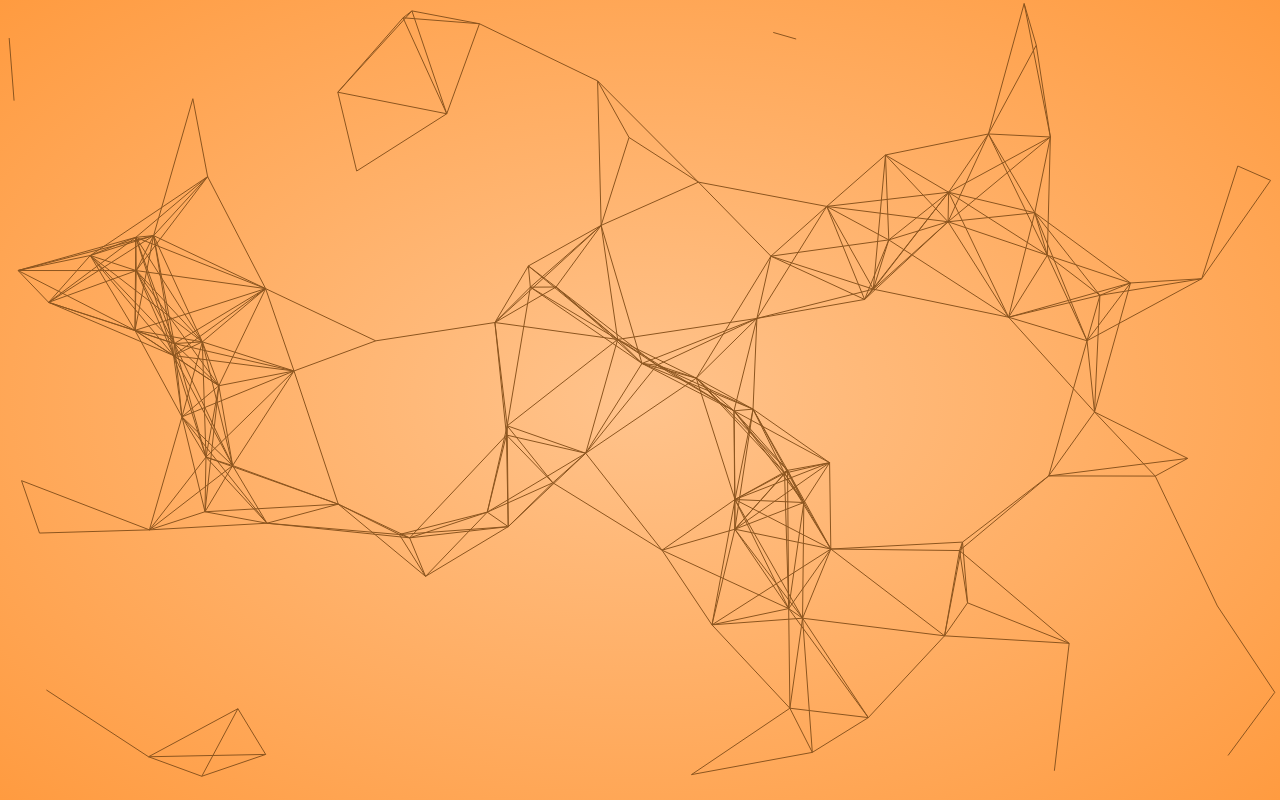
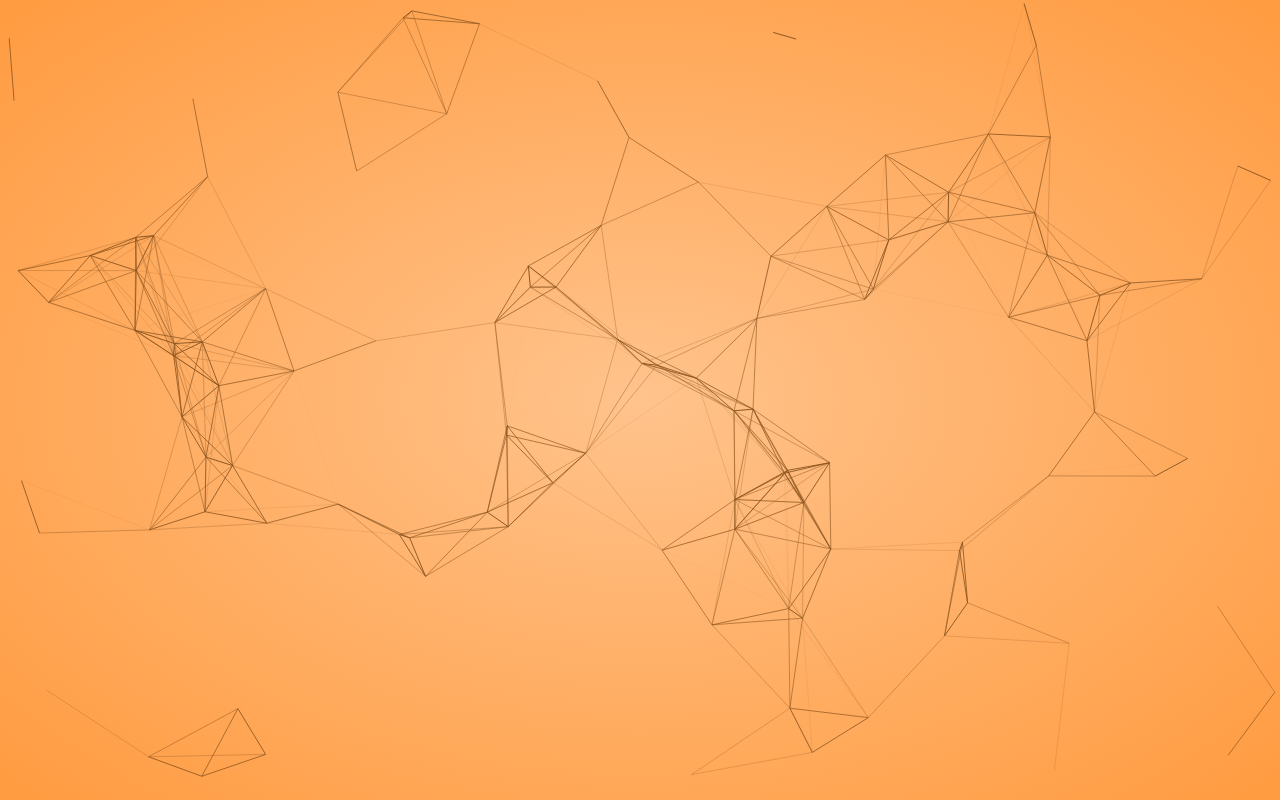
Before and after one commit to gpbaculio/gpb-portfolio, a React (Create React App) app: page / in a window 1280 px wide. Built offline with nearby package versions, Linux system fonts and the light colour scheme.

Commit message:
Update App.tsx

```diff
--- a/src/App.tsx
+++ b/src/App.tsx
@@ -68,7 +68,7 @@ function App() {
 
         //check particle position, check mouse position, move the particle, draw the particle
         update() {
-          if (mouse && mouse.x && mouse.y) {
+          if (mouse && mouse.x !== null && mouse.y !== null) {
             //check if particle is still within canvas, if it has, reverse direction x, y values in opposite direction
             if (this.x > canvas.width || this.x < 0) {
               this.directionX = -this.directionX;
@@ -137,6 +137,7 @@ function App() {
 
       // check if particles are close enough to draw lines between them
       const connect = () => {
+        let opacity = 1;
         if (canvasCtx && canvas) {
           for (let a = 0; a < particles.length; a++) {
             for (let b = a; b < particles.length; b++) {
@@ -147,7 +148,8 @@ function App() {
                   (particles[a].y - particles[b].y);
 
               if (distance < (canvas.width / 7) * (canvas.height / 7)) {
-                canvasCtx.strokeStyle = "rgba(140, 85, 31,1)";
+                opacity = 1 - distance / 20000;
+                canvasCtx.strokeStyle = `rgba(140, 85, 31, ${opacity})`;
                 canvasCtx.lineWidth = 1;
                 canvasCtx.beginPath();
                 canvasCtx.moveTo(particles[a].x, particles[a].y);
@@ -177,6 +179,14 @@ function App() {
           canvas.height = this.window.innerHeight;
           mouse.radius = (canvas.height / 80) * (canvas.height / 80);
           init();
+          animate();
+        }
+      });
+
+      window.addEventListener("mouseout", function () {
+        if (mouse && mouse.x && mouse.y) {
+          mouse.x = 0;
+          mouse.y = 0;
         }
       });
 
```
